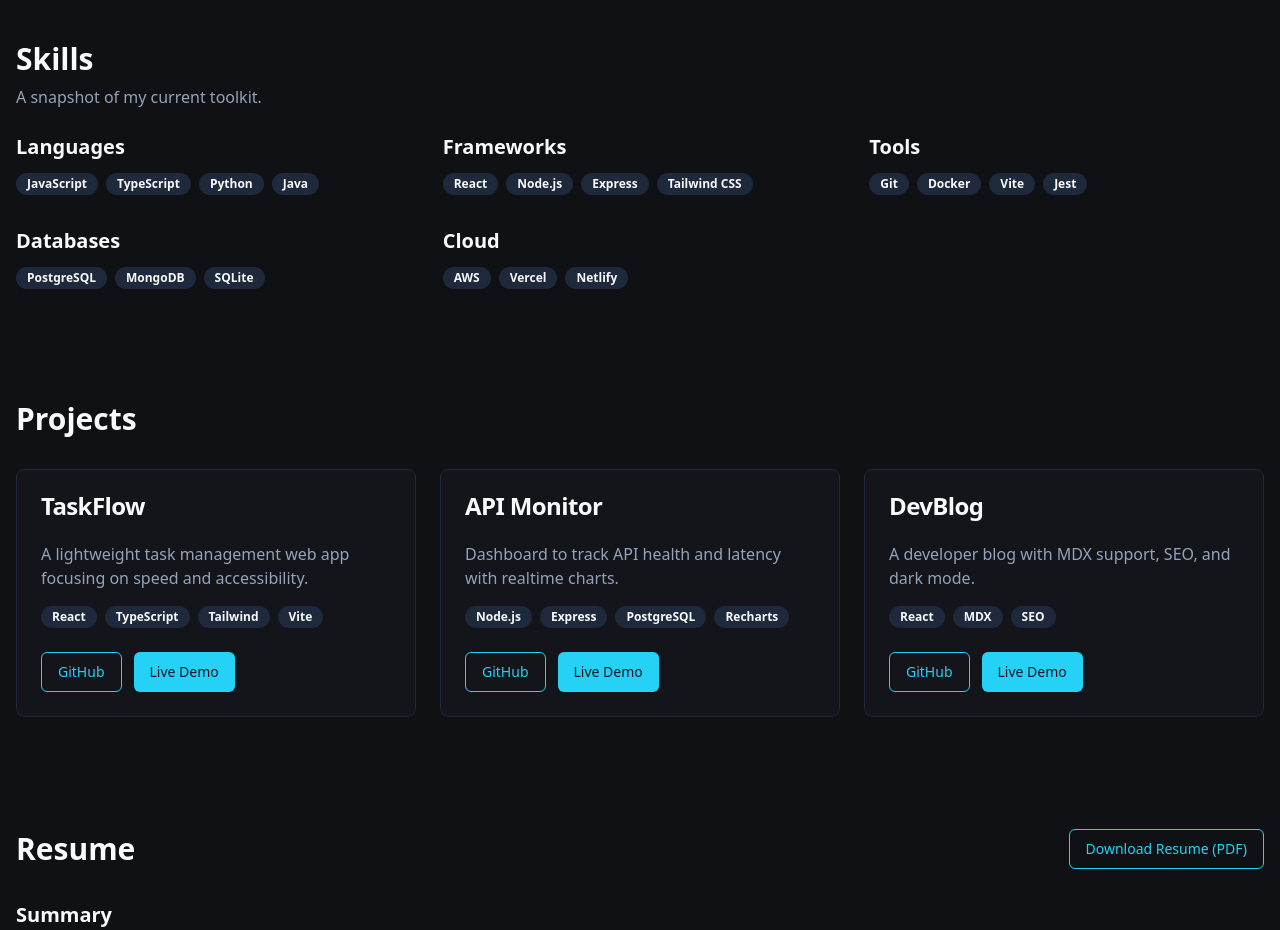
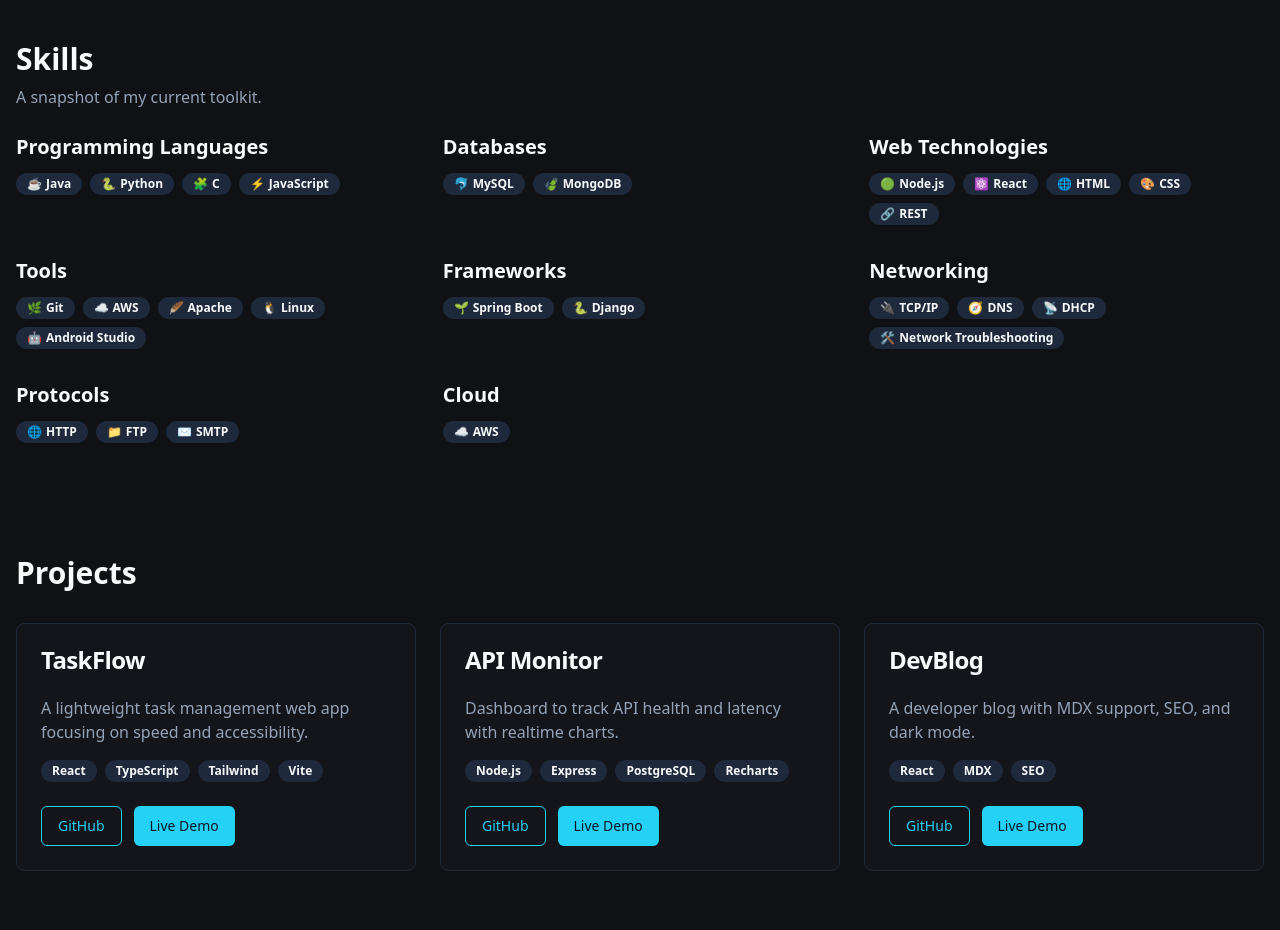
Before and after one commit to charankosuri2001/charan-naga-site, a React (Vite) app: page / in a window 1280 px wide. Shown: the part 980-1910 px from the top of the page. Built offline with nearby package versions, Linux system fonts and the light colour scheme.

Commit message:
Add skills and symbols
Updated the skills section with the provided list of programming languages, databases, web technologies, tools, frameworks, networking protocols, and cloud services. Each skill will be displayed with a corresponding symbol.

```diff
--- a/src/pages/Index.tsx
+++ b/src/pages/Index.tsx
@@ -185,22 +185,63 @@ const Index = () => {
           <h2 className="text-3xl font-bold">Skills</h2>
           <p className="mt-2 text-muted-foreground">A snapshot of my current toolkit.</p>
           <div className="mt-6 grid gap-8 sm:grid-cols-2 lg:grid-cols-3">
-            {[
-              { title: "Languages", items: ["JavaScript", "TypeScript", "Python", "Java"] },
-              { title: "Frameworks", items: ["React", "Node.js", "Express", "Tailwind CSS"] },
-              { title: "Tools", items: ["Git", "Docker", "Vite", "Jest"] },
-              { title: "Databases", items: ["PostgreSQL", "MongoDB", "SQLite"] },
-              { title: "Cloud", items: ["AWS", "Vercel", "Netlify"] },
-            ].map((group) => (
-              <div key={group.title} className="animate-fade-in">
-                <h3 className="text-xl font-semibold">{group.title}</h3>
-                <div className="mt-3 flex flex-wrap gap-2">
-                  {group.items.map((i) => (
-                    <Badge key={i} variant="secondary" className="hover-scale">{i}</Badge>
-                  ))}
+            {(() => {
+              const groups = [
+                { title: "Programming Languages", items: ["Java", "Python", "C", "JavaScript"] },
+                { title: "Databases", items: ["MySQL", "MongoDB"] },
+                { title: "Web Technologies", items: ["Node.js", "React", "HTML", "CSS", "REST"] },
+                { title: "Tools", items: ["Git", "AWS", "Apache", "Linux", "Android Studio"] },
+                { title: "Frameworks", items: ["Spring Boot", "Django"] },
+                { title: "Networking", items: ["TCP/IP", "DNS", "DHCP", "Network Troubleshooting"] },
+                { title: "Protocols", items: ["HTTP", "FTP", "SMTP"] },
+                { title: "Cloud", items: ["AWS"] },
+              ];
+
+              const iconMap: Record<string, string> = {
+                Java: "☕",
+                Python: "🐍",
+                C: "🧩",
+                JavaScript: "⚡",
+                MySQL: "🐬",
+                MongoDB: "🍃",
+                "Node.js": "🟢",
+                React: "⚛️",
+                HTML: "🌐",
+                CSS: "🎨",
+                REST: "🔗",
+                Git: "🌿",
+                AWS: "☁️",
+                Apache: "🪶",
+                Linux: "🐧",
+                "Android Studio": "🤖",
+                "Spring Boot": "🌱",
+                Django: "🐍",
+                "TCP/IP": "🔌",
+                DNS: "🧭",
+                DHCP: "📡",
+                "Network Troubleshooting": "🛠️",
+                HTTP: "🌐",
+                FTP: "📁",
+                SMTP: "✉️",
+              };
+
+              return groups.map((group) => (
+                <div key={group.title} className="animate-fade-in">
+                  <h3 className="text-xl font-semibold">{group.title}</h3>
+                  <div className="mt-3 flex flex-wrap gap-2">
+                    {group.items.map((i) => {
+                      const icon = iconMap[i] ?? "•";
+                      return (
+                        <Badge key={i} variant="secondary" className="hover-scale">
+                          <span aria-hidden="true" className="me-1">{icon}</span>
+                          <span>{i}</span>
+                        </Badge>
+                      );
+                    })}
+                  </div>
                 </div>
-              </div>
-            ))}
+              ));
+            })()}
           </div>
         </section>
 
```
